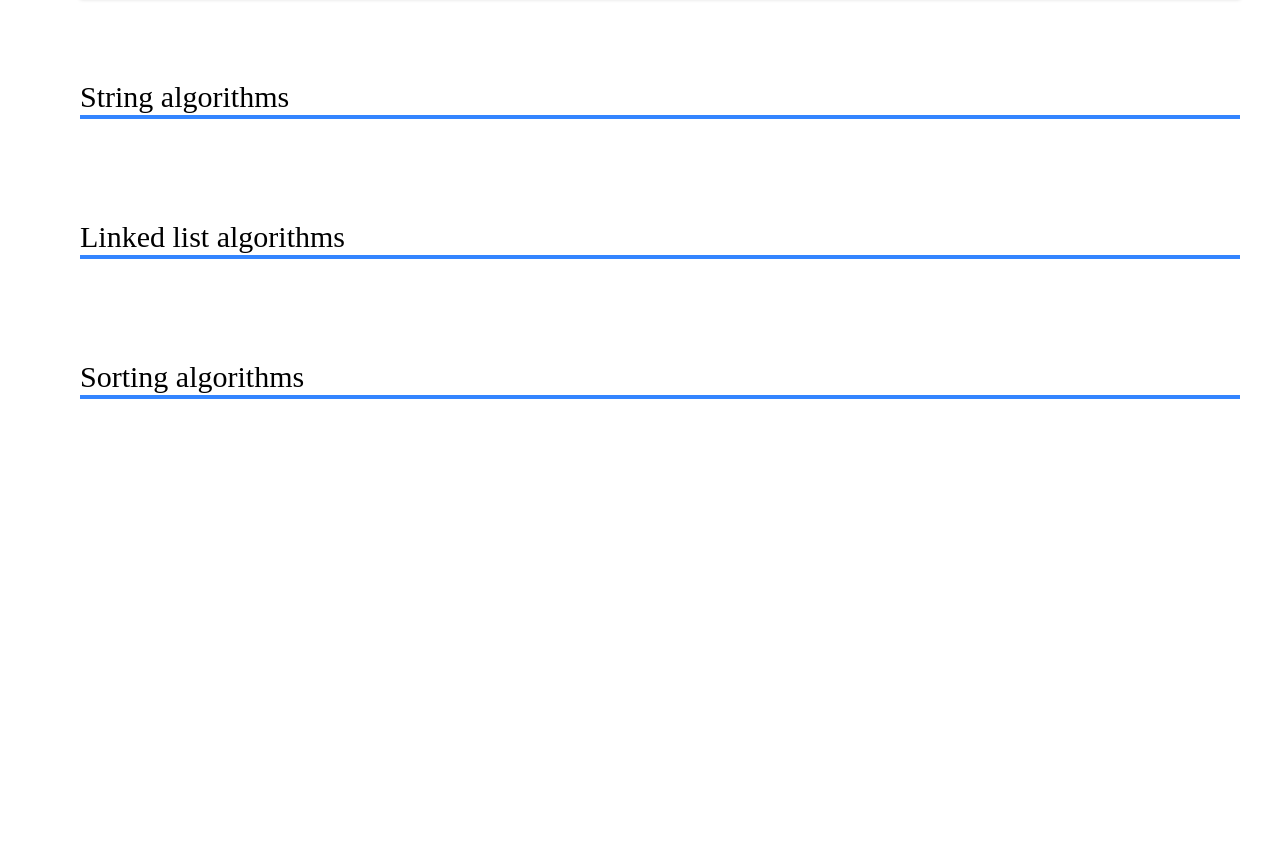
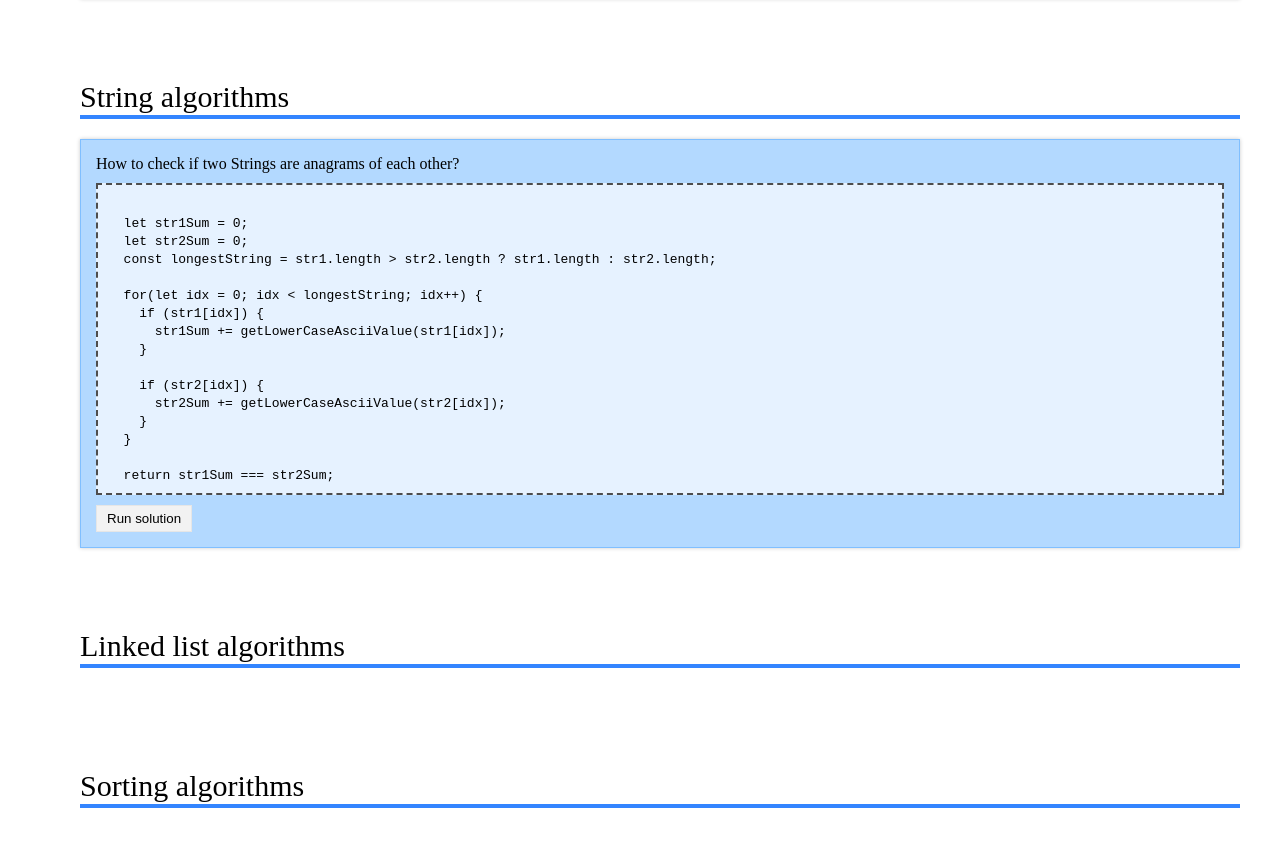
Before and after one commit to spowers88/spowers88.github.io, a React app: page /algorithms in a window 1280 px wide. Shown: the part 1040-1886 px from the top of the page. Before the commit the page ends 1499 px from the top, so only its background shows below. Built offline with nearby package versions, Linux system fonts and the light colour scheme.

Commit message:
adding string algorithm

```diff
--- a/static/components/algorithm/algorithm.jsx
+++ b/static/components/algorithm/algorithm.jsx
@@ -38,7 +38,7 @@ class Algorithm extends React.Component {
 
 const { func, string } = PropTypes;
 Algorithm.propTypes = {
-  solution: string,
+  solution: string.isRequired,
   testRunner: func.isRequired,
   description: string.isRequired
 };
--- a/static/components/algorithm/algorithm.less
+++ b/static/components/algorithm/algorithm.less
@@ -34,5 +34,9 @@
     // Style
     border: 1px solid #e6e6e6;
     background-color: var(--white2);
+
+    &:hover {
+      cursor: pointer;
+    }
   }
 }
--- /dev/null
+++ b/static/js/algorithms/stringAnagrams.js
@@ -0,0 +1,101 @@
+function checkForAnagram(str1, str2) {
+  let str1Sum = 0;
+  let str2Sum = 0;
+  const longestString = str1.length > str2.length ? str1.length : str2.length;
+
+  for(let idx = 0; idx < longestString; idx++) {
+    if (str1[idx]) {
+      str1Sum += getLowerCaseAsciiValue(str1[idx]);
+    }
+
+    if (str2[idx]) {
+      str2Sum += getLowerCaseAsciiValue(str2[idx]);
+    }
+  }
+
+  return str1Sum === str2Sum;
+}
+
+function getLowerCaseAsciiValue(char) {
+  const ASCII_A_VALUE = 97;
+  const UPPER_TO_LOWER_CONVERSION = 32;
+
+  if (!char || char === ' ') {
+    return 0;
+  }
+
+  if (char.charCodeAt(0) < ASCII_A_VALUE) {
+    return char.charCodeAt(0) + UPPER_TO_LOWER_CONVERSION;
+  }
+
+  return char.charCodeAt(0);
+}
+
+function testSolution() {
+  const testCases = [
+    {
+      text: 'small anagram of strings abc and cba',
+      expected: true,
+      result: checkForAnagram('abc', 'cba')
+    },
+    {
+      text: 'not an anagram with strings abcd and edcba',
+      expected: false,
+      result: checkForAnagram('abcd', 'edcba')
+    },
+    {
+      text: 'single length string of a',
+      expected: true,
+      result: checkForAnagram('a', 'a')
+    },
+    {
+      text: 'mixed case strings of AbC and cbA',
+      expected: true,
+      result: checkForAnagram('AbC', 'cbA')
+    },
+    {
+      text: 'longer anagram of Tom Marvolo Riddle and I am Lord Voldemort',
+      expected: true,
+      result: checkForAnagram('Tom Marvolo Riddle', 'I am Lord Voldemort')
+    }
+  ];
+  let failed = 0;
+
+  console.group('Checking string anagrams');
+  testCases.forEach((testCase, idx) => {
+    console.group(`Test case ${idx + 1}`);
+    console.log('%s', testCase.text);
+    if (testCase.expected === testCase.result) {
+      console.log('%cPassed!%c', 'color: green', '');
+    } else {
+      failed += 1;
+      console.error('Failed: found %s, but expected %s', testCase.result, testCase.expected);
+    }
+    console.groupEnd();
+  });
+  console.log('Total: %i/%i passing.', testCases.length, testCases.length - failed);
+  console.groupEnd();
+}
+
+const solutionText = `
+  let str1Sum = 0;
+  let str2Sum = 0;
+  const longestString = str1.length > str2.length ? str1.length : str2.length;
+
+  for(let idx = 0; idx < longestString; idx++) {
+    if (str1[idx]) {
+      str1Sum += getLowerCaseAsciiValue(str1[idx]);
+    }
+
+    if (str2[idx]) {
+      str2Sum += getLowerCaseAsciiValue(str2[idx]);
+    }
+  }
+
+  return str1Sum === str2Sum;
+`;
+
+export {
+  solutionText,
+  testSolution
+}
--- a/static/pages/algorithms.jsx
+++ b/static/pages/algorithms.jsx
@@ -6,6 +6,7 @@ import Algorithm from '../components/algorithm/algorithm';
 import SectionHeader from '../components/sectionHeader/sectionHeader';
 
 // Algorithms
+import * as StringAnagrams from '../js/algorithms/stringAnagrams';
 import * as MissingInteger from '../js/algorithms/missingInteger';
 import * as LargestSmallestInt from '../js/algorithms/largestSmallestInt';
 
@@ -39,6 +40,11 @@ class Algorithms extends React.Component {
         <section className="section">
           <SectionHeader title="String algorithms" innerHeader />
           <section className="section innerSection">
+            <Algorithm
+              solution={StringAnagrams.solutionText}
+              testRunner={StringAnagrams.testSolution}
+              description="How to check if two Strings are anagrams of each other?"
+            />
           </section>
         </section>
         <section className="section">
```
Also changed, not shown: dist/main.css, 1 other file.
